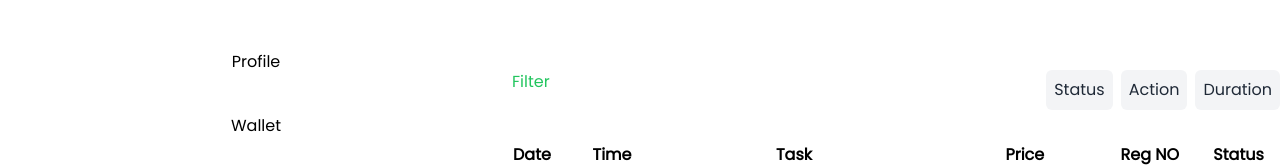
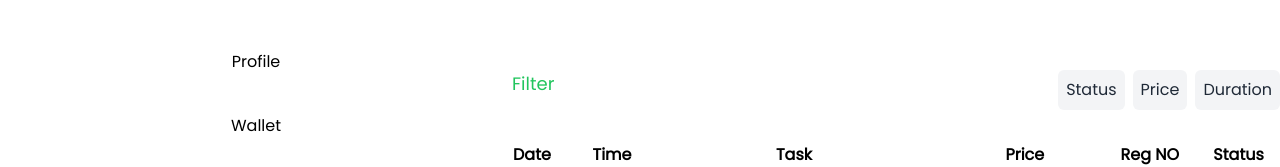
Before and after one commit to Eonsinde/instauni, a React (Create React App) app in the folder frontend/: page /dashboard/user/2/monitor-tasks in a window 1280 px wide. Shown: the part 206-373 px from the top of the page. Built offline with nearby package versions, Linux system fonts and the light colour scheme.

Commit message:
Modified filters

```diff
--- a/frontend/src/layout/Dashboard/TasksMonitor.js
+++ b/frontend/src/layout/Dashboard/TasksMonitor.js
@@ -7,10 +7,10 @@ const TasksMonitor = () => {
         <>
             <div className=''>
                 <header className='flex justify-between align-center mb-4'>
-                    <Link to='#' className='text-green-500'>Filter</Link>
+                    <p className='text-green-500 text-lg'>Filter</p>
                     <div className='filter-options flex space-x-2'>
                         <button className='bg-gray-100 text-gray-800 p-2 rounded-md'>Status</button>
-                        <button className='bg-gray-100 text-gray-800 p-2 rounded-md'>Action</button>
+                        <button className='bg-gray-100 text-gray-800 p-2 rounded-md'>Price</button>
                         <button className='bg-gray-100 text-gray-800 p-2 rounded-md'>Duration</button>
                     </div>
                 </header>
```
